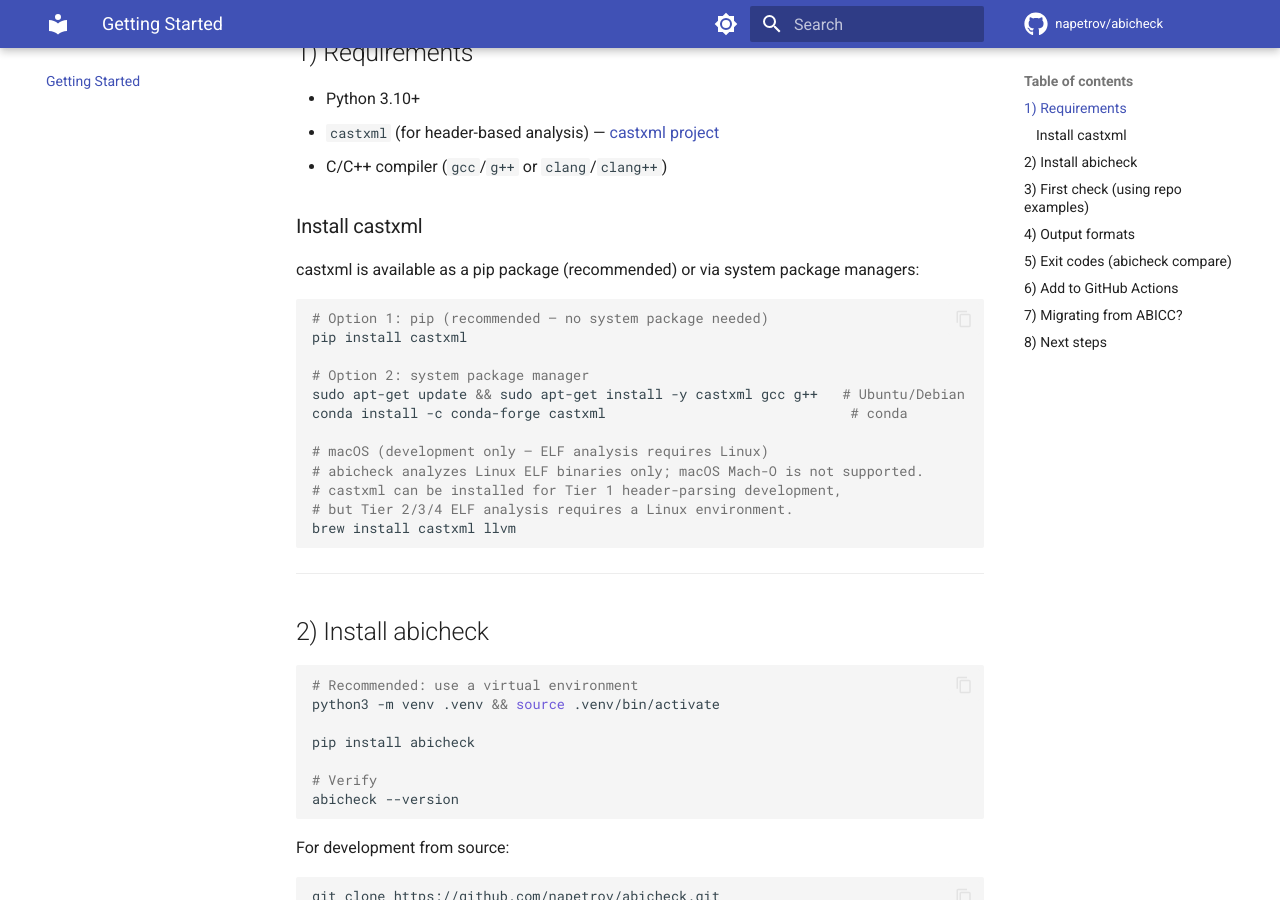
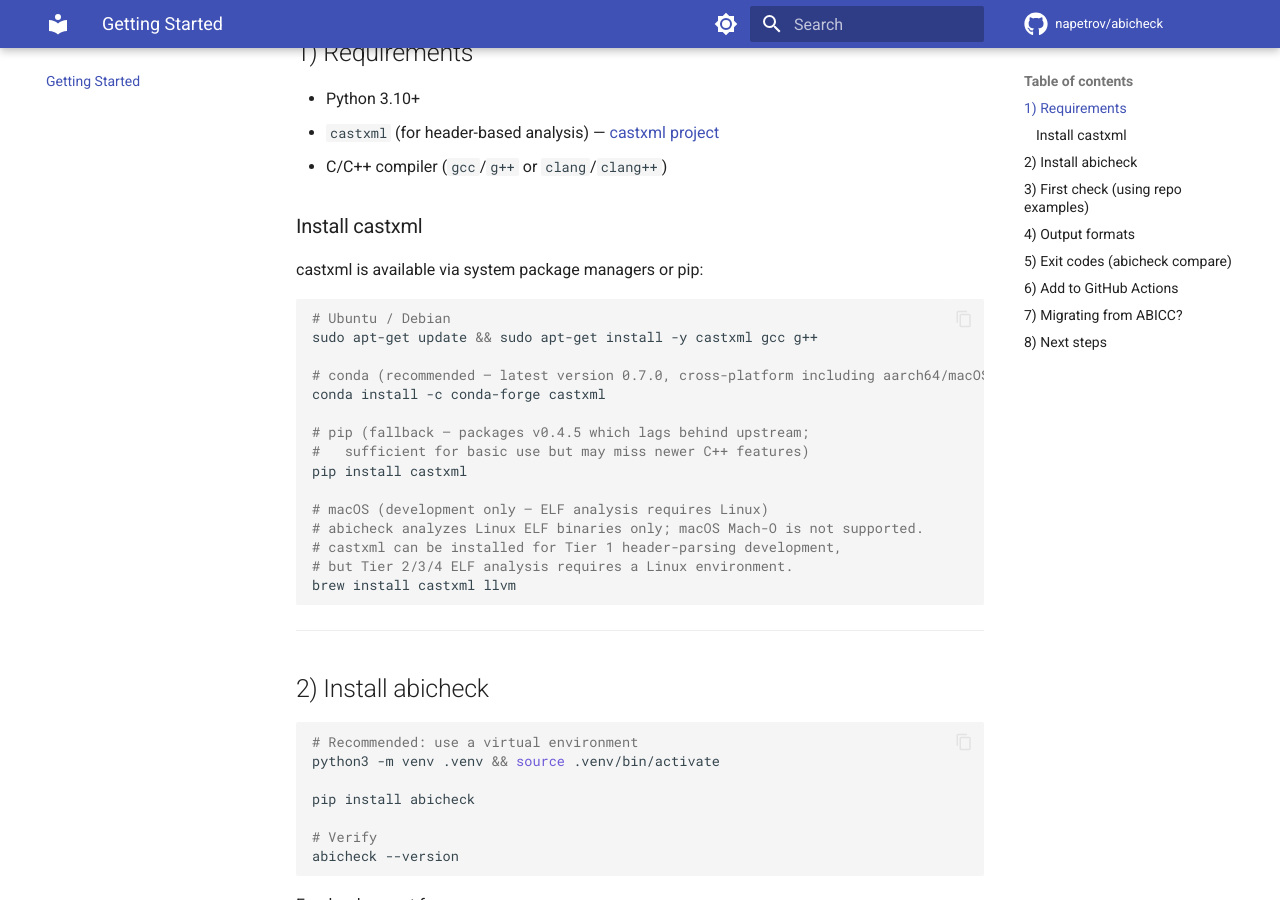
Before and after one commit to napetrov/abicheck, an MkDocs documentation site: the page built from docs/getting_started.md, in a window 1280 px wide and 900 px high, scrolled down 335 px. Built offline with MkDocs 1.6.1 and Material for MkDocs 9.7.7, drawn with Linux system fonts in a browser that asks for light colours; comment, search, counter and statistics services are not loaded.

Commit message:
docs: demote pip castxml to fallback, recommend conda-forge/apt
PyPI castxml package is v0.4.5 (Sep 2022) while upstream is v0.7.0
(Feb 2026). conda-forge tracks upstream and supports all platforms
including aarch64 and macOS arm64.

https://claude.ai/code/session_01P61XTWpxtrYpNzQRJLEqLh

````diff
--- a/docs/getting_started.md
+++ b/docs/getting_started.md
@@ -14,15 +14,18 @@
 
 ### Install castxml
 
-castxml is available as a pip package (recommended) or via system package managers:
+castxml is available via system package managers or pip:
 
 ```bash
-# Option 1: pip (recommended — no system package needed)
+# Ubuntu / Debian
+sudo apt-get update && sudo apt-get install -y castxml gcc g++
+
+# conda (recommended — latest version 0.7.0, cross-platform including aarch64/macOS)
+conda install -c conda-forge castxml
+
+# pip (fallback — packages v0.4.5 which lags behind upstream;
+#   sufficient for basic use but may miss newer C++ features)
 pip install castxml
-
-# Option 2: system package manager
-sudo apt-get update && sudo apt-get install -y castxml gcc g++   # Ubuntu/Debian
-conda install -c conda-forge castxml                              # conda
 
 # macOS (development only — ELF analysis requires Linux)
 # abicheck analyzes Linux ELF binaries only; macOS Mach-O is not supported.
--- a/pyproject.toml
+++ b/pyproject.toml
@@ -43,7 +43,7 @@ Changelog = "https://github.com/napetrov/abicheck/blob/main/CHANGELOG.md"
 
 [project.optional-dependencies]
 castxml = [
-    "castxml>=0.4.5",
+    "castxml>=0.4.5",  # PyPI lags upstream (0.4.5 vs 0.7.0); prefer conda-forge or apt
 ]
 dev = [
     "pytest>=7.0",
````
Also changed, not shown: README.md (+7 -5 lines), 1 other file.
